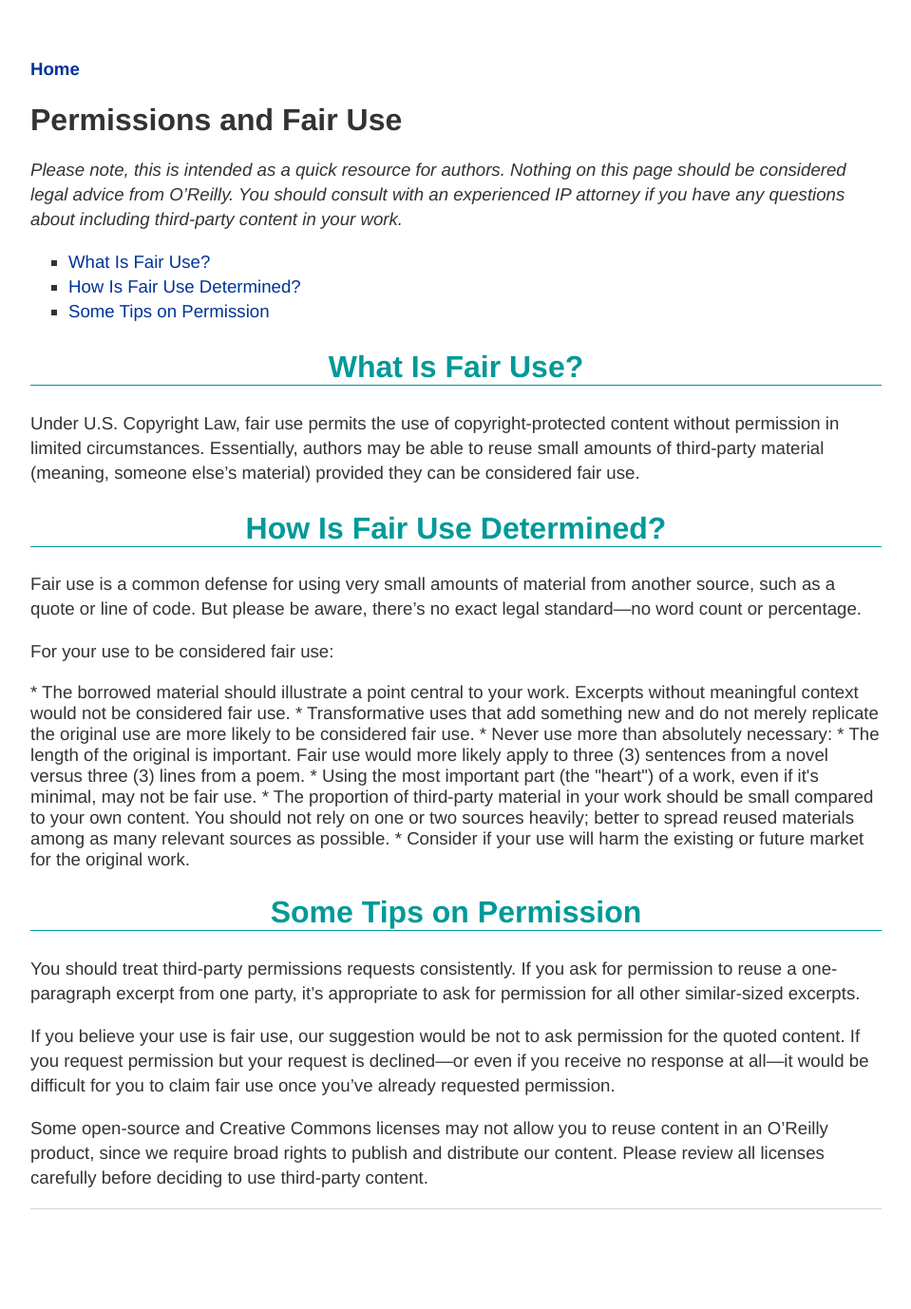
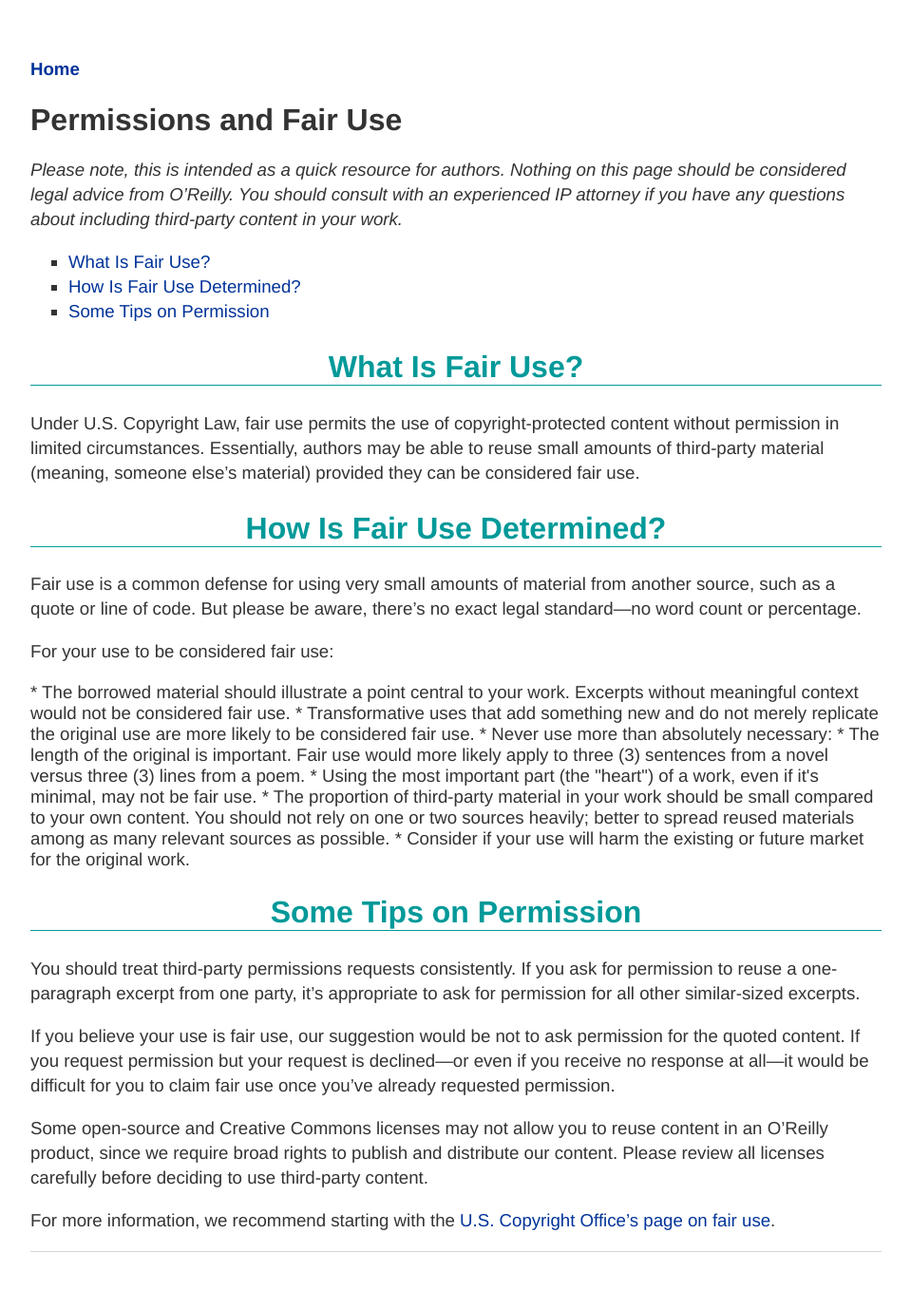
Before and after one commit to oreillymedia/production-resources, a Jekyll site: the page built from permissionsandfairuseguide/index.md, in a window 1280 px wide. Shown: the whole page at 95% size, without its empty margins (160-1119 px from the left). Built offline with Jekyll 4.4.1, drawn with Linux system fonts in a browser that asks for light colours; before the commit the page ends 1333 px from its top, so only the background shows below that.

Commit message:
Update index.md
Adding link to US Copyright Office's page on fair use

```diff
--- a/permissionsandfairuseguide/index.md
+++ b/permissionsandfairuseguide/index.md
@@ -42,5 +42,5 @@
 <p>If you believe your use is fair use, our suggestion would be not to ask permission for the quoted content. If you request permission but your request is declined—or even if you receive no response at all—it would be difficult for you to claim fair use once you’ve already requested permission.</p>
 <p>Some open-source and Creative Commons licenses may not allow you to reuse content in an O’Reilly product, since we require broad rights to publish and distribute our content. Please review all licenses carefully before deciding to use third-party content.</p>
 
-
+<p>For more information, we recommend starting with the <a href="https://www.copyright.gov/fair-use/more-info.html">U.S. Copyright Office’s page on fair use</a>.</p>
 </section>
```
